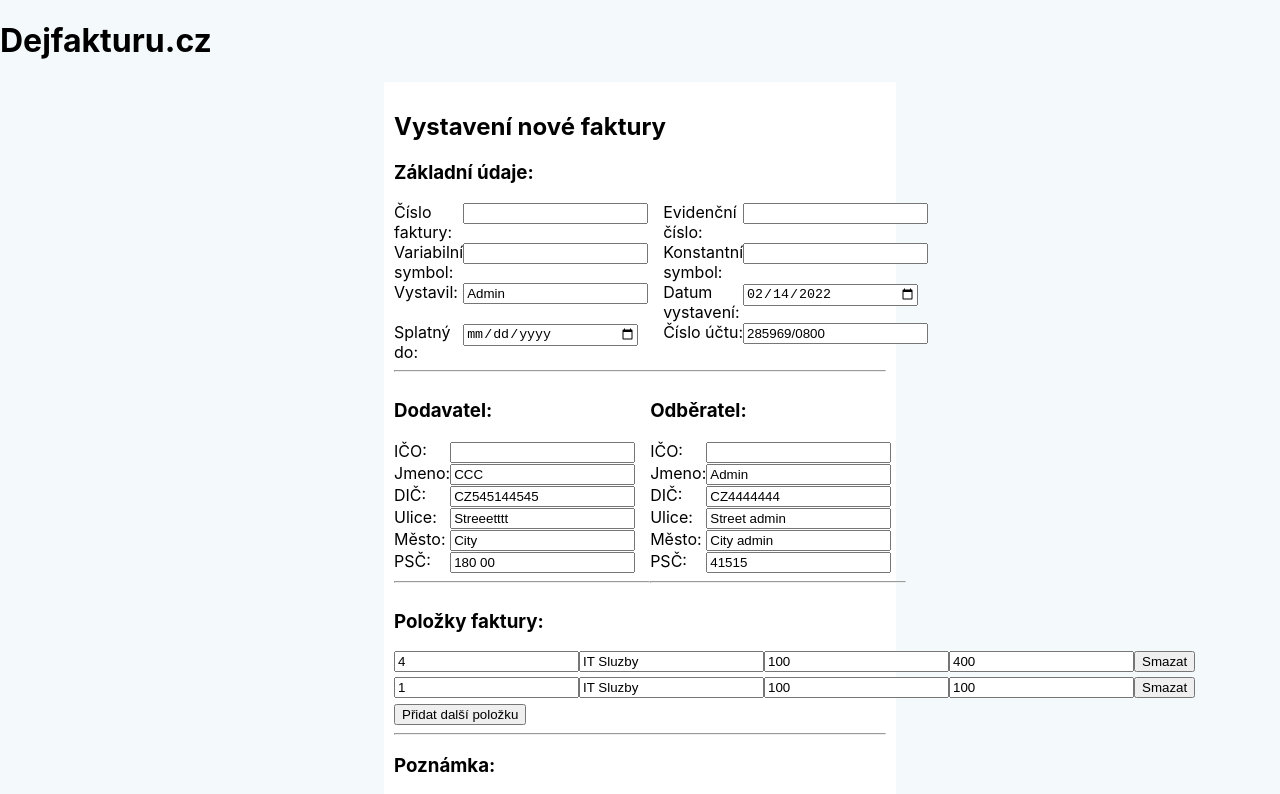
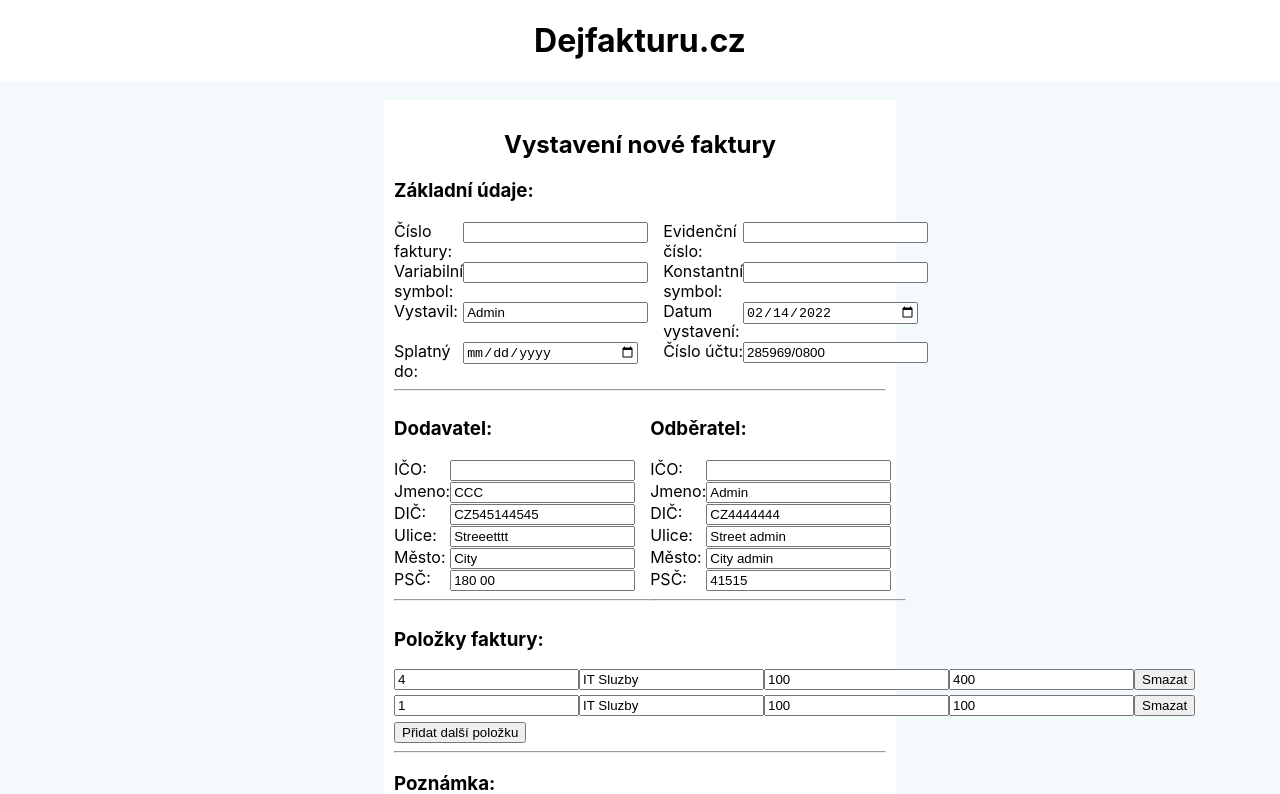
Before and after one commit to zaymax/dejfakturu, a React (Create React App) app in the folder client/: page / in a window 1280 px wide. Shown: the top 794 px of the page. Built offline with nearby package versions, Linux system fonts and the light colour scheme.

Commit message:
another changes in styles

```diff
--- a/client/src/components/app/App.js
+++ b/client/src/components/app/App.js
@@ -4,7 +4,7 @@
 function App() {
   return (
     <div className="App">
-      <header className="App-header">
+      <header className="header">
         <h1>Dejfakturu.cz</h1>
       </header>
       <Form />
--- a/client/src/components/app/App.scss
+++ b/client/src/components/app/App.scss
@@ -1,8 +1,17 @@
 .App {
   height: 100%;
+  .header {
+    text-align: center;
+    background-color: #fff;
+    position: fixed;
+    top: 0;
+    width: 100%;
+  }
 }
 
 body {
+  margin: 0px;
+  padding: 0px;
   background-color: #f4f9fb;
 }
 
--- a/client/src/components/form/form.scss
+++ b/client/src/components/form/form.scss
@@ -2,11 +2,12 @@
     background-color: #fff;
     margin: 0 30%;
     padding: 10px;
+    margin-top: 100px;
 }
 
 //temporary class for h2
 h2 {
-    text-align: start;
+    text-align: center;
 }
 
 .note {
```
